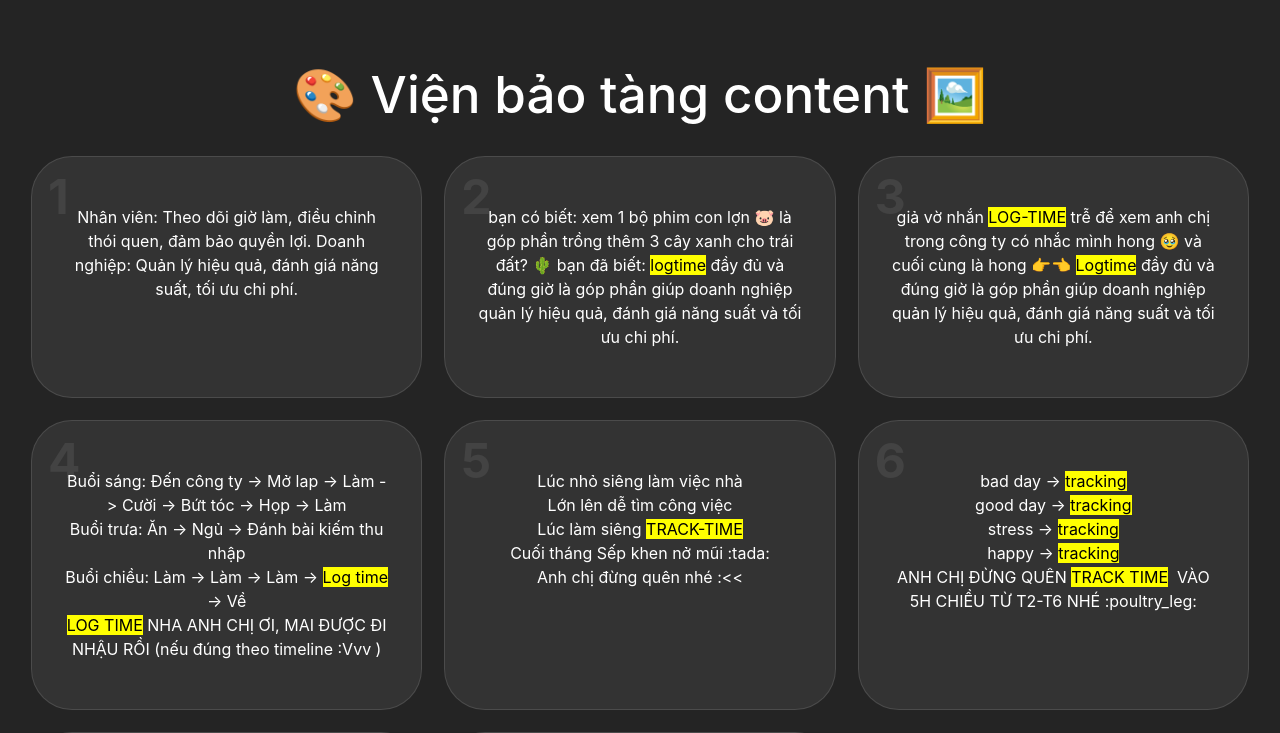
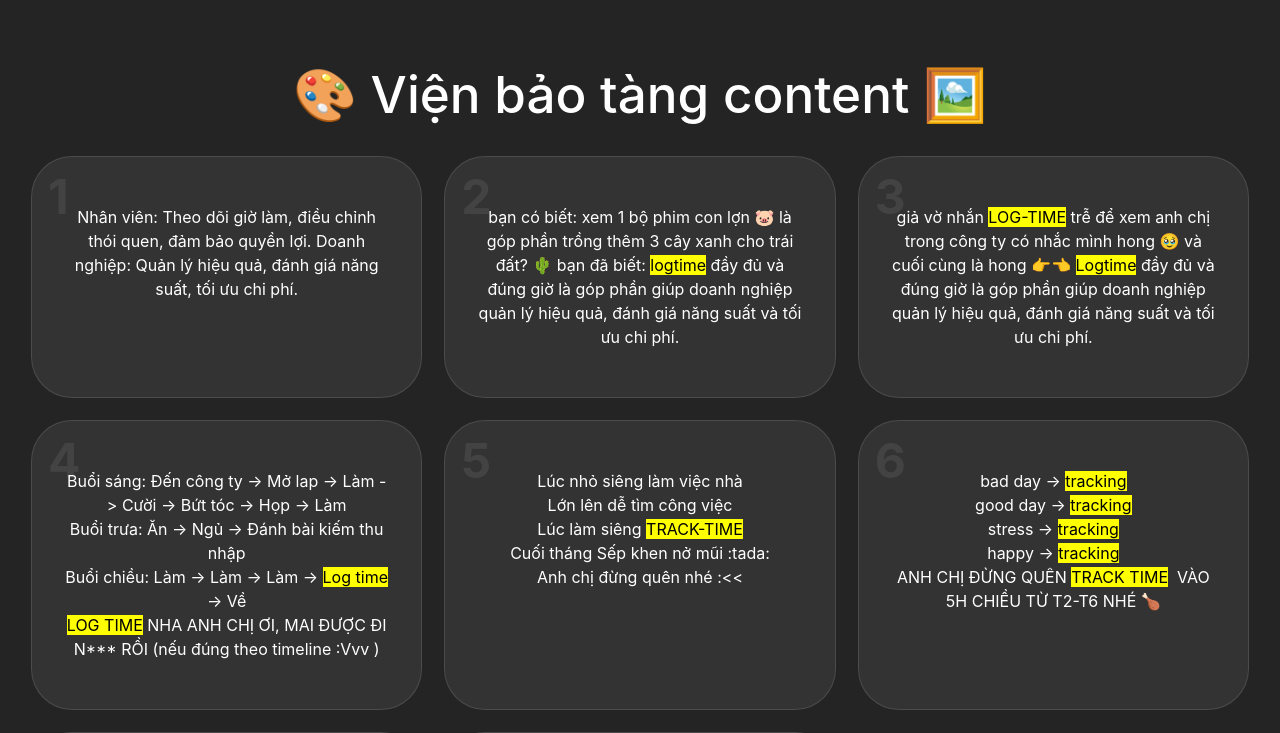
Before and after one commit to tatthien/content-museum, a React (Vite) app: page / in a window 1280 px wide. Shown: the top 733 px of the page. Built offline with nearby package versions, Linux system fonts and the light colour scheme.

Commit message:
feat: hide bad words

```diff
--- a/src/App.tsx
+++ b/src/App.tsx
@@ -10,12 +10,23 @@ function App() {
           <div className="message" key={msg.id}>
             <p
               dangerouslySetInnerHTML={{
-                __html: msg.text.replace(
-                  /(logtime|tracking|log time|track time|track-time|log-time)/gi,
-                  (found) => {
-                    return `<mark>${found}</mark>`;
-                  },
-                ),
+                __html: msg.text
+                  .replace(
+                    /(logtime|tracking|log time|track time|track-time|log-time)/gi,
+                    (found) => {
+                      return `<mark>${found}</mark>`;
+                    },
+                  )
+                  .replace(/(nhậu)/gi, (found) => {
+                    return (
+                      found.slice(0, 1) +
+                      found
+                        .slice(1)
+                        .split("")
+                        .map(() => "*")
+                        .join("")
+                    );
+                  }),
               }}
             ></p>
           </div>
--- a/src/messages.ts
+++ b/src/messages.ts
@@ -32,7 +32,7 @@ Anh chị đừng quên nhé :<<`,
 good day -> tracking
 stress -> tracking
 happy -> tracking
-ANH CHỊ ĐỪNG QUÊN TRACK TIME  VÀO 5H CHIỀU TỪ T2-T6 NHÉ :poultry_leg:`,
+ANH CHỊ ĐỪNG QUÊN TRACK TIME  VÀO 5H CHIỀU TỪ T2-T6 NHÉ 🍗`,
   },
   {
     id: 7,
```
